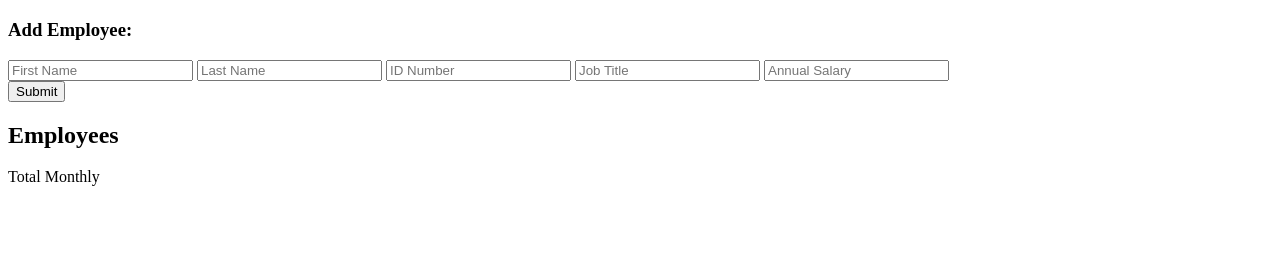
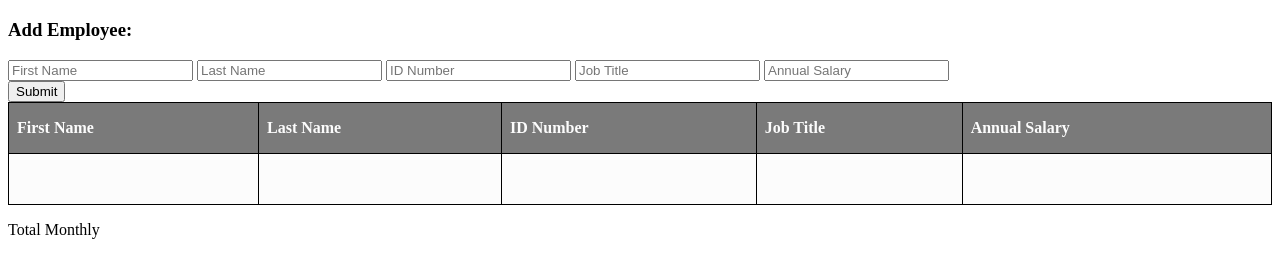
Before and after one commit to Koda125/Weekend-Salary-Calc, a website: page index.html in a window 1280 px wide. Both pictures are taken after a click on the button "Submit". Shown: the part 61-336 px from the top of the page. Drawn offline with Linux system fonts and the light colour scheme.

Commit message:
Created vaiables to add data from input into table.

```diff
--- a/index.html
+++ b/index.html
@@ -43,7 +43,22 @@
       </form>
 
    </section>
-      <h2>Employees</h2>
+   <section>
+    <table id="employeeList">
+      <thead>
+        <tr>
+          <th>First Name</th>
+          <th>Last Name</th>
+          <th>ID Number</th>
+          <th>Job Title</th>
+          <th>Annual Salary</th>
+        </tr>
+        <tbody>
+
+        </tbody>
+      </thead>
+    </table>
+   </section>
 
   </main>
   <footer>
--- a/script.js
+++ b/script.js
@@ -1,5 +1,19 @@
 console.log('Hello World!')
 function submitClick(event){
     event.preventDefault(event)
-    console.log("testing")
+    const firstName = document.querySelector("#firstNameInput").value
+    const lastName = document.querySelector("#lastNameInput").value
+    const idNumber = document.querySelector("#idInput").value
+    const jobTitle = document.querySelector("#titleInput").value
+    const annualSalary = document.querySelector("#annualSalaryInput").value
+    console.log(firstName, lastName, idNumber, jobTitle, annualSalary)
+    let employeeTable = document.querySelector("#employeeList tbody")
+    employeeTable.innerHTML += `
+    <tr>
+        <td> ${firstName} </td>
+        <td> ${lastName} </td>
+        <td> ${idNumber} </td>
+        <td> ${jobTitle} </td>
+        <td> ${annualSalary} </td>
+    `
 }
--- a/style.css
+++ b/style.css
@@ -0,0 +1,23 @@
+table {
+    width: 100%;
+    text-align: left;
+  }
+  table, th, td {
+    border: 1px solid black;
+    border-collapse: collapse;
+    height: 2.15em;
+  }
+  th, td {
+    padding: .5em;
+    min-width: 3.5em;
+  }
+  thead {
+    background: #7a7a7a;
+    color: #fcfcfc;
+  }
+  tbody tr:nth-child(odd){
+    background: #fcfcfc;
+  }
+  tbody tr:nth-child(even){
+    background: #dcdcdc;
+  }
```
